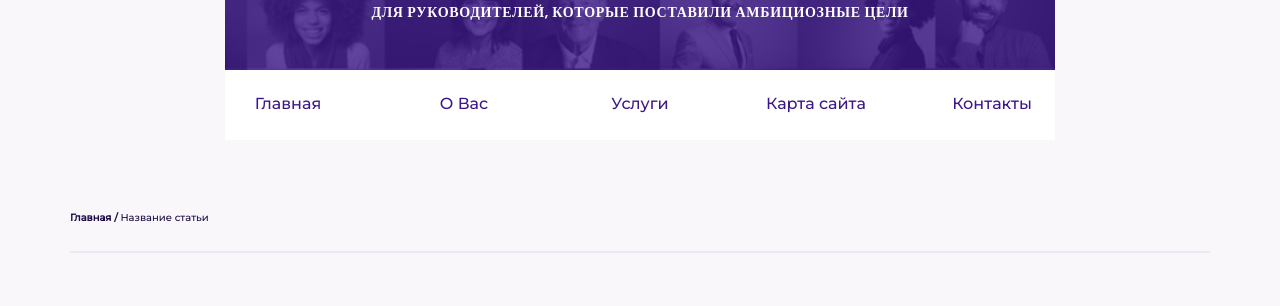
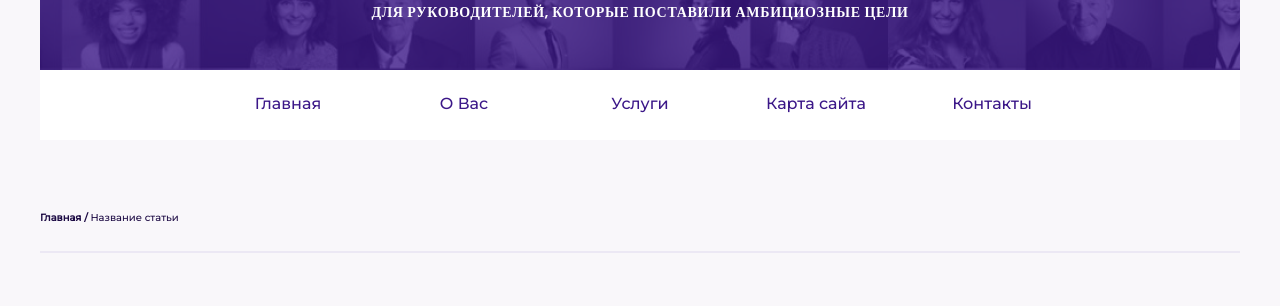
Before and after one commit to dancinginthedarkk/educational_layout, a website: page sovetnik/src/post.html in a window 1280 px wide. Shown: the part 183-489 px from the top of the page. Drawn offline with Linux system fonts and the light colour scheme.

Commit message:
fixed container

```diff
--- a/sovetnik/src/styles/post.css
+++ b/sovetnik/src/styles/post.css
@@ -44,7 +44,7 @@ body {
 }
 
 .container {
-    max-width: 1200px;
+    width: 1200px;
 }
 
 .header {
@@ -438,6 +438,7 @@ body {
     display: flex;
     justify-content: space-between;
     flex-direction: row;
+    gap: 19px;
 }
 
 .similar-posts__header {
```
